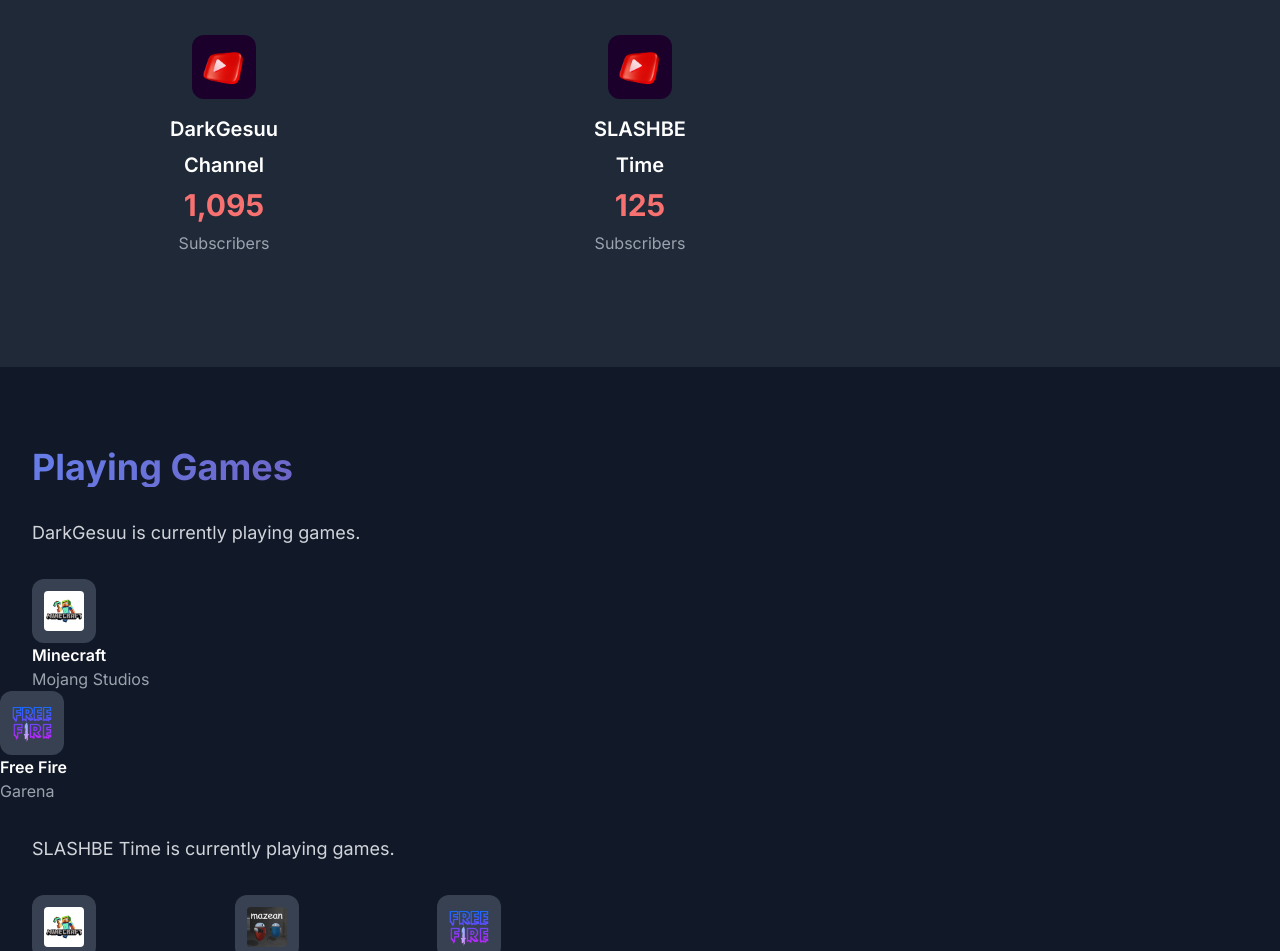
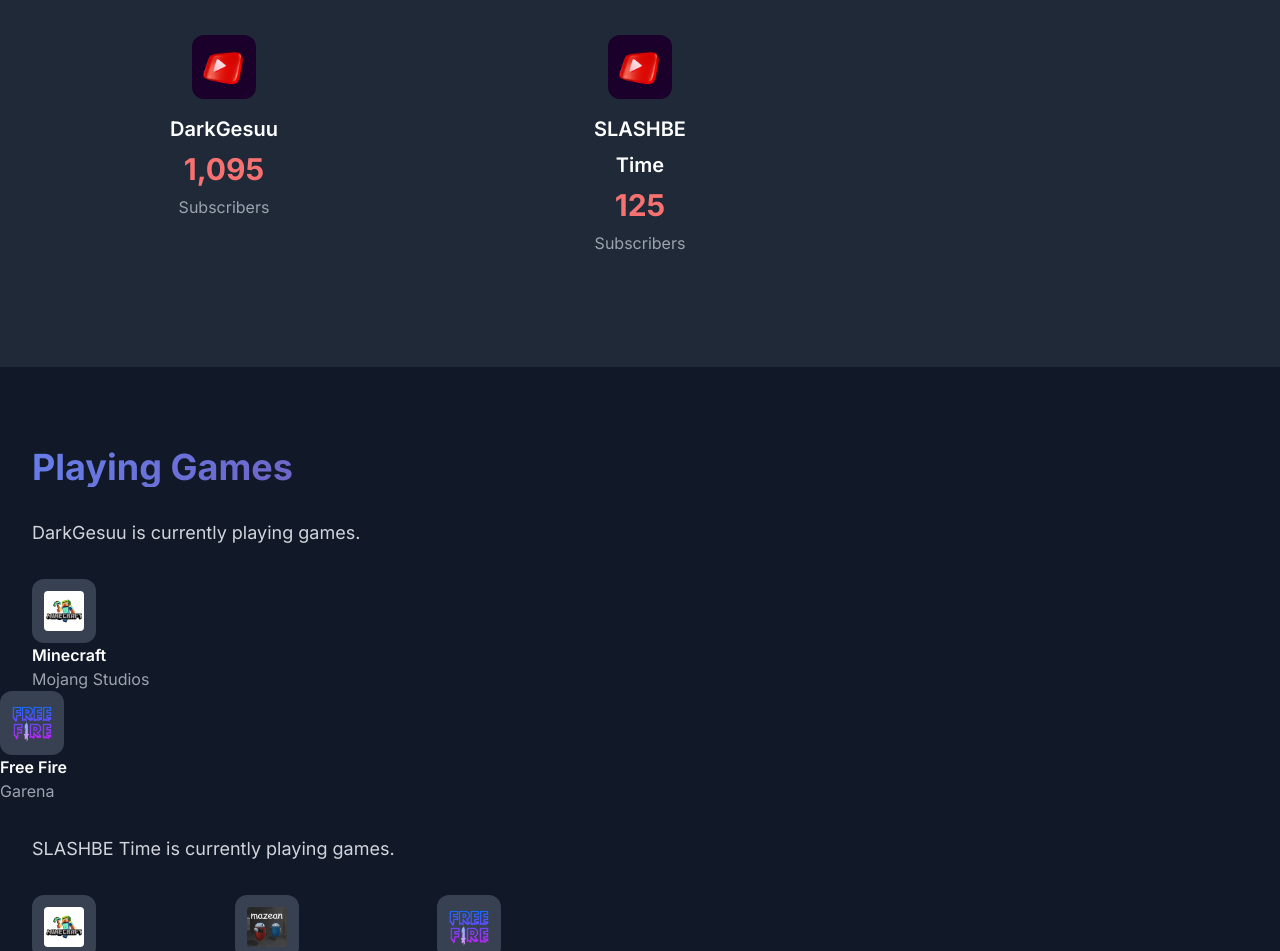
Before and after one commit to hydroblade1/gesaduyt, a plain HTML site: page index.html in a window 1280 px wide. Shown: the part 1966-2917 px from the top of the page. Drawn offline with nearby package versions, Linux system fonts and the light colour scheme.

Commit message:
gesaduyt
gesaduyt

```diff
--- a/index.html
+++ b/index.html
@@ -189,7 +189,6 @@
                     <img src="yt1.jpg"
                          alt="YouTube" class="w-16 h-16 mx-auto mb-4 rounded-xl">
                     <h3 class="text-xl font-semibold mb-2">DarkGesuu</h3>
-                    <h3 class="text-xl font-semibold mb-2">Channel</h3>
                     <p class="text-3xl font-bold text-red-400 mb-2">1,095</p>
                     <p class="text-gray-400">Subscribers</p>
                 </div>
```
